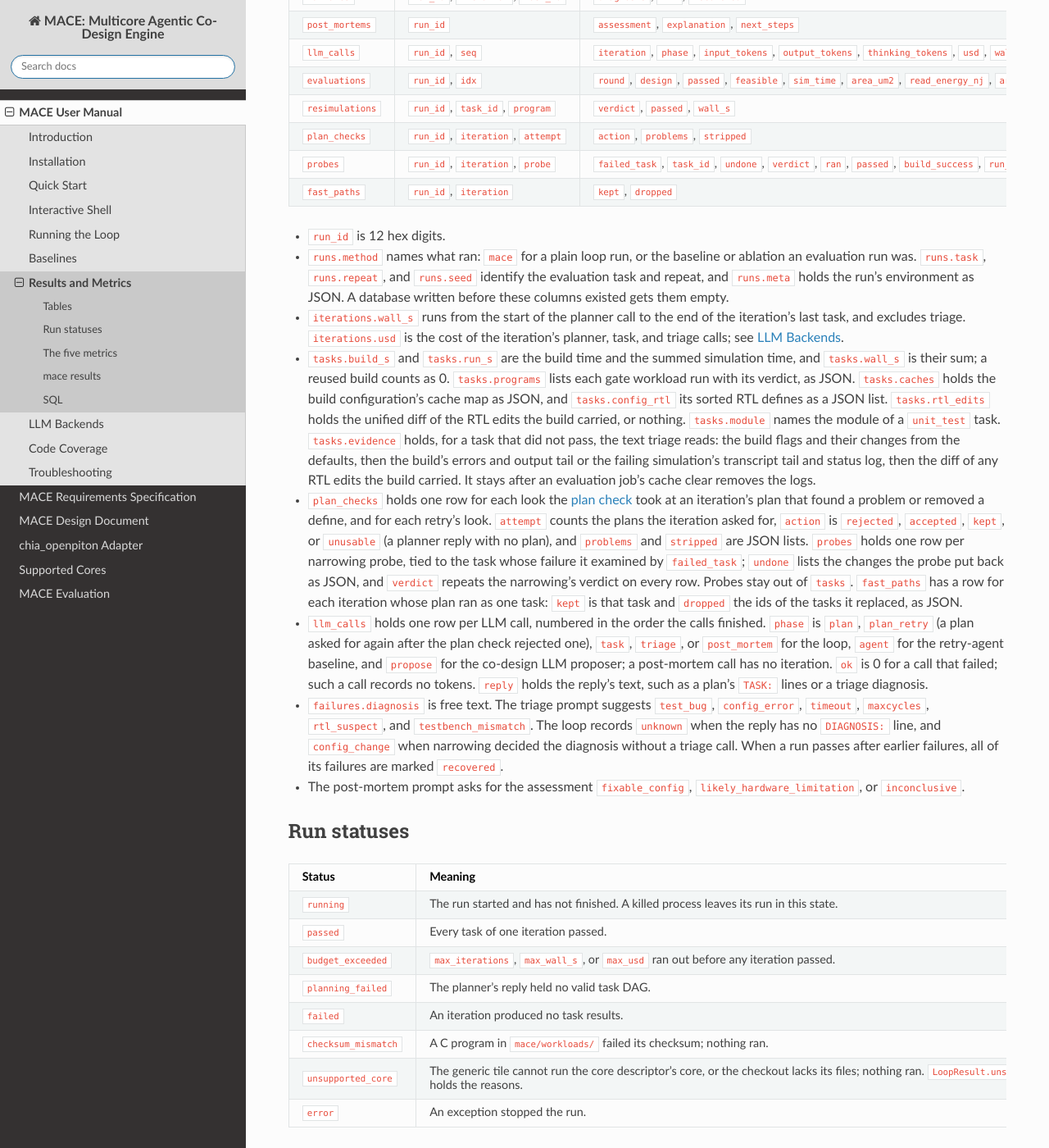
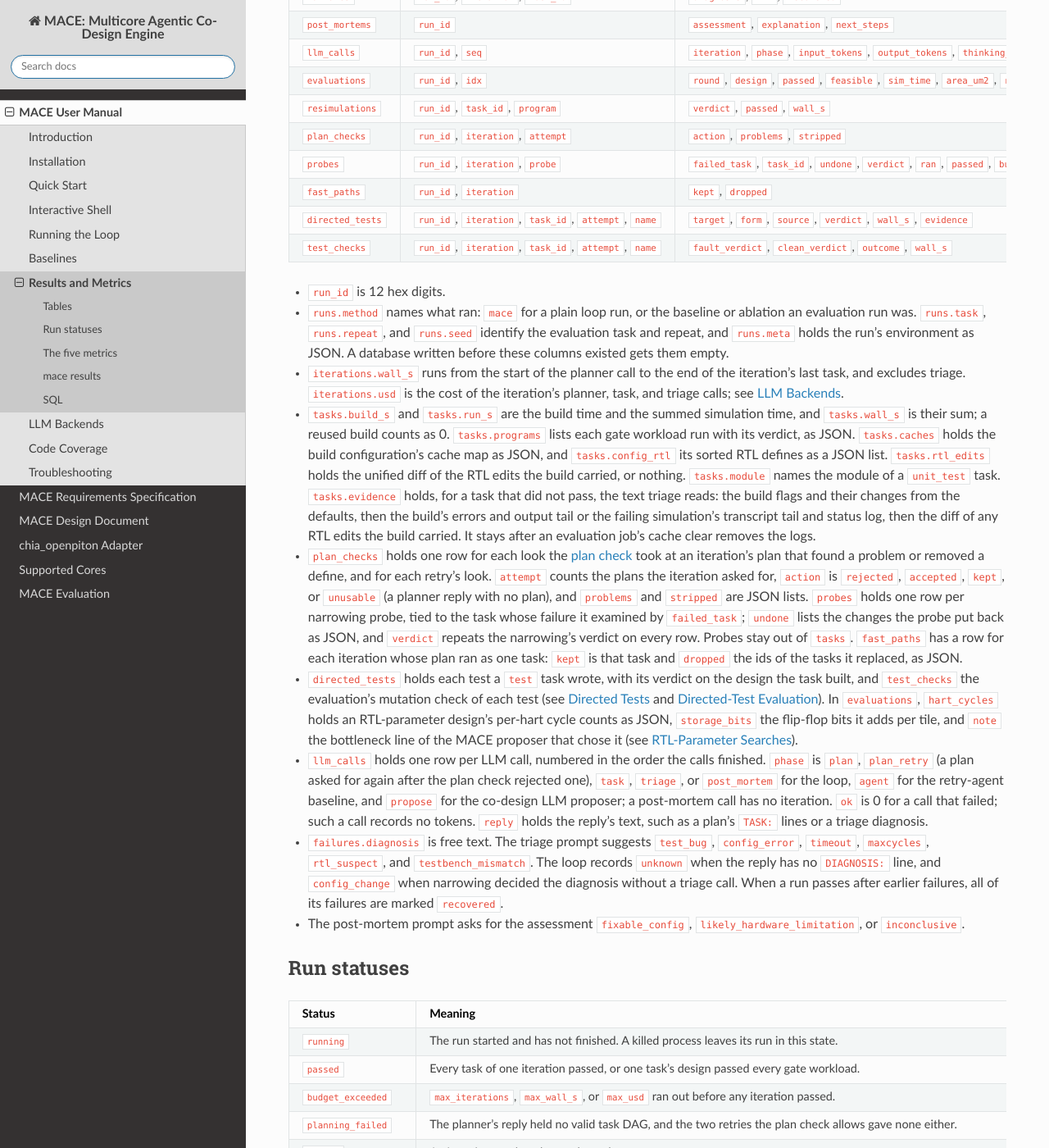
Before and after one commit to ranaumarnadeem/MACE, a Sphinx documentation site: the page built from docs/01_mace_user/Results_and_Metrics.md, in a window 1280 px wide and 1400 px high, scrolled down 545 px. Shown: the whole window at 82% size. Built offline with Sphinx 7.4.7 and the Read the Docs theme 3.1.0, drawn with Linux system fonts in a browser that asks for light colours; some of the changed text lies outside the part shown.

Commit message:
docs: a run passes on one task's gate pass; new tables and columns
Also planning_failed after the plan check's retries, and the test task kind.

```diff
--- a/docs/01_mace_user/Results_and_Metrics.md
+++ b/docs/01_mace_user/Results_and_Metrics.md
@@ -20,17 +20,20 @@
 | `failures` | `run_id`, `iteration`, `task_id` | `diagnosis`, `fix`, `recovered` |
 | `post_mortems` | `run_id` | `assessment`, `explanation`, `next_steps` |
 | `llm_calls` | `run_id`, `seq` | `iteration`, `phase`, `input_tokens`, `output_tokens`, `thinking_tokens`, `usd`, `wall_s`, `ok`, `reply` |
-| `evaluations` | `run_id`, `idx` | `round`, `design`, `passed`, `feasible`, `sim_time`, `area_um2`, `read_energy_nj`, `area_source`, `wall_s`, `simulated`, `rejected` |
+| `evaluations` | `run_id`, `idx` | `round`, `design`, `passed`, `feasible`, `sim_time`, `area_um2`, `read_energy_nj`, `area_source`, `wall_s`, `simulated`, `rejected`, `hart_cycles`, `note`, `storage_bits` |
 | `resimulations` | `run_id`, `task_id`, `program` | `verdict`, `passed`, `wall_s` |
 | `plan_checks` | `run_id`, `iteration`, `attempt` | `action`, `problems`, `stripped` |
 | `probes` | `run_id`, `iteration`, `probe` | `failed_task`, `task_id`, `undone`, `verdict`, `ran`, `passed`, `build_success`, `run_verdict`, `build_s`, `run_s` |
 | `fast_paths` | `run_id`, `iteration` | `kept`, `dropped` |
+| `directed_tests` | `run_id`, `iteration`, `task_id`, `attempt`, `name` | `target`, `form`, `source`, `verdict`, `wall_s`, `evidence` |
+| `test_checks` | `run_id`, `iteration`, `task_id`, `attempt`, `name` | `fault_verdict`, `clean_verdict`, `outcome`, `wall_s` |
 
 - `run_id` is 12 hex digits.
 - `runs.method` names what ran: `mace` for a plain loop run, or the baseline or ablation an evaluation run was. `runs.task`, `runs.repeat`, and `runs.seed` identify the evaluation task and repeat, and `runs.meta` holds the run's environment as JSON. A database written before these columns existed gets them empty.
 - `iterations.wall_s` runs from the start of the planner call to the end of the iteration's last task, and excludes triage. `iterations.usd` is the cost of the iteration's planner, task, and triage calls; see [LLM Backends](LLM_Backends.md).
 - `tasks.build_s` and `tasks.run_s` are the build time and the summed simulation time, and `tasks.wall_s` is their sum; a reused build counts as 0. `tasks.programs` lists each gate workload run with its verdict, as JSON. `tasks.caches` holds the build configuration's cache map as JSON, and `tasks.config_rtl` its sorted RTL defines as a JSON list. `tasks.rtl_edits` holds the unified diff of the RTL edits the build carried, or nothing. `tasks.module` names the module of a `unit_test` task. `tasks.evidence` holds, for a task that did not pass, the text triage reads: the build flags and their changes from the defaults, then the build's errors and output tail or the failing simulation's transcript tail and status log, then the diff of any RTL edits the build carried. It stays after an evaluation job's cache clear removes the logs.
 - `plan_checks` holds one row for each look the [plan check](../03_mace_design/fixed_checks.md) took at an iteration's plan that found a problem or removed a define, and for each retry's look. `attempt` counts the plans the iteration asked for, `action` is `rejected`, `accepted`, `kept`, or `unusable` (a planner reply with no plan), and `problems` and `stripped` are JSON lists. `probes` holds one row per narrowing probe, tied to the task whose failure it examined by `failed_task`; `undone` lists the changes the probe put back as JSON, and `verdict` repeats the narrowing's verdict on every row. Probes stay out of `tasks`. `fast_paths` has a row for each iteration whose plan ran as one task: `kept` is that task and `dropped` the ids of the tasks it replaced, as JSON.
+- `directed_tests` holds each test a `test` task wrote, with its verdict on the design the task built, and `test_checks` the evaluation's mutation check of each test (see [Directed Tests](../03_mace_design/directed_tests.md) and [Directed-Test Evaluation](../06_mace_evaluation/directed_tests.md)). In `evaluations`, `hart_cycles` holds an RTL-parameter design's per-hart cycle counts as JSON, `storage_bits` the flip-flop bits it adds per tile, and `note` the bottleneck line of the MACE proposer that chose it (see [RTL-Parameter Searches](../06_mace_evaluation/rtl_params.md)).
 - `llm_calls` holds one row per LLM call, numbered in the order the calls finished. `phase` is `plan`, `plan_retry` (a plan asked for again after the plan check rejected one), `task`, `triage`, or `post_mortem` for the loop, `agent` for the retry-agent baseline, and `propose` for the co-design LLM proposer; a post-mortem call has no iteration. `ok` is 0 for a call that failed; such a call records no tokens. `reply` holds the reply's text, such as a plan's `TASK:` lines or a triage diagnosis.
 - `failures.diagnosis` is free text. The triage prompt suggests `test_bug`, `config_error`, `timeout`, `maxcycles`, `rtl_suspect`, and `testbench_mismatch`. The loop records `unknown` when the reply has no `DIAGNOSIS:` line, and `config_change` when narrowing decided the diagnosis without a triage call. When a run passes after earlier failures, all of its failures are marked `recovered`.
 - The post-mortem prompt asks for the assessment `fixable_config`, `likely_hardware_limitation`, or `inconclusive`.
@@ -40,9 +43,9 @@
 | Status | Meaning |
 |---|---|
 | `running` | The run started and has not finished. A killed process leaves its run in this state. |
-| `passed` | Every task of one iteration passed. |
+| `passed` | Every task of one iteration passed, or one task's design passed every gate workload. |
 | `budget_exceeded` | `max_iterations`, `max_wall_s`, or `max_usd` ran out before any iteration passed. |
-| `planning_failed` | The planner's reply held no valid task DAG. |
+| `planning_failed` | The planner's reply held no valid task DAG, and the two retries the plan check allows gave none either. |
 | `failed` | An iteration produced no task results. |
 | `checksum_mismatch` | A C program in `mace/workloads/` failed its checksum; nothing ran. |
 | `unsupported_core` | The generic tile cannot run the core descriptor's core, or the checkout lacks its files; nothing ran. `LoopResult.unsupported` holds the reasons. |
```
Also changed, not shown: other parts of docs/01_mace_user/Results_and_Metrics.md (+1 -1 lines), docs/03_mace_design/architecture.md (+1 -1 lines), docs/03_mace_design/intro.md (+1 -1 lines).
